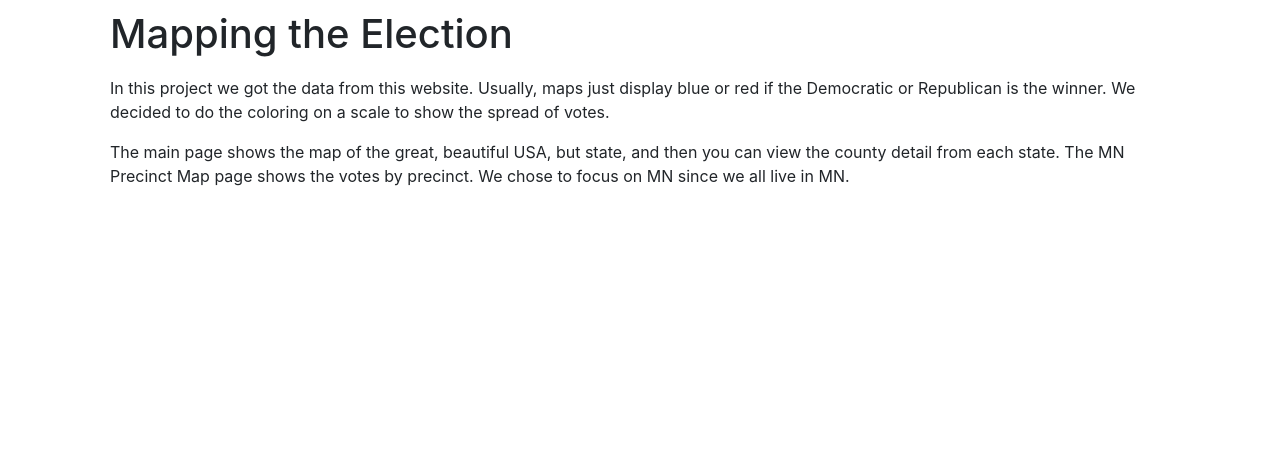
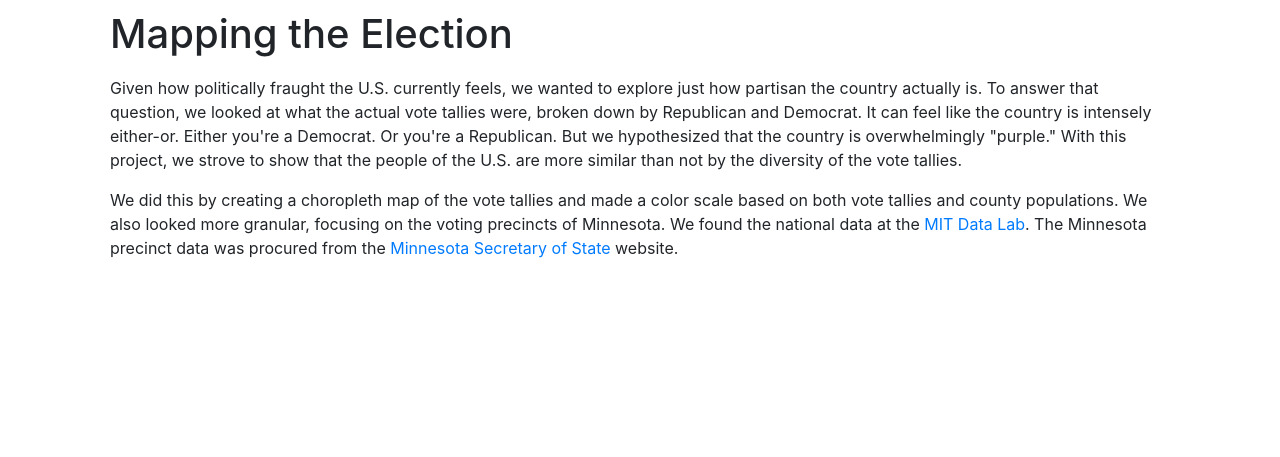
Before and after one commit to VallieTracy/Pres-Election-Partisan-Breakdown, a Flask app: template templates/project.html in a window 1280 px wide. Shown: the part 56-513 px from the top of the page. Run offline with Flask 3, Linux system fonts and the light colour scheme; the template is opened without the code that fills it, so the values that code supplies are empty; parts of the project's set-up code (start-up, migrations or seed data) failed here and were passed over; some libraries are stand-ins or nearby versions.

Commit message:
about project

```diff
--- a/templates/project.html
+++ b/templates/project.html
@@ -42,14 +42,18 @@
             <div class = "row">
                 <div class = "col-md-12">
                     <p>
-                        In this project we got the data from this website. Usually, maps just display blue or red
-                        if the Democratic or Republican is the winner.  We decided to do the coloring on a scale
-                        to show the spread of votes.
+                        Given how politically fraught the U.S. currently feels, we wanted to explore just how partisan the country
+                        actually is.  To answer that question, we looked at what the actual vote tallies were, broken down by Republican
+                        and Democrat.  It can feel like the country is intensely either-or.  Either you're a Democrat.  Or
+                        you're a Republican.  But we hypothesized that the country is overwhelmingly "purple."  With this project, we strove
+                        to show that the people of the U.S. are more similar than not by the diversity of the vote tallies.
                     </p>
                     <p>
-                        The main page shows the map of the great, beautiful USA, but state, and then you can
-                        view the county detail from each state.
-                        The MN Precinct Map page shows the votes by precinct.  We chose to focus on MN since we all live in MN.
+                        We did this by creating a choropleth map of the vote tallies and made a color scale based on both vote tallies
+                        and county populations.  We also looked more granular, focusing on the voting precincts of Minnesota.  We found
+                        the national data at the <a href="https://electionlab.mit.edu/data">MIT Data Lab</a>.  The Minnesota precinct
+                        data was procured from the <a href="https://www.sos.state.mn.us/election-administration-campaigns/data-maps/voting-precincts/">
+                        Minnesota Secretary of State</a> website.
                     </p>
                 </div>
             </div>
```
